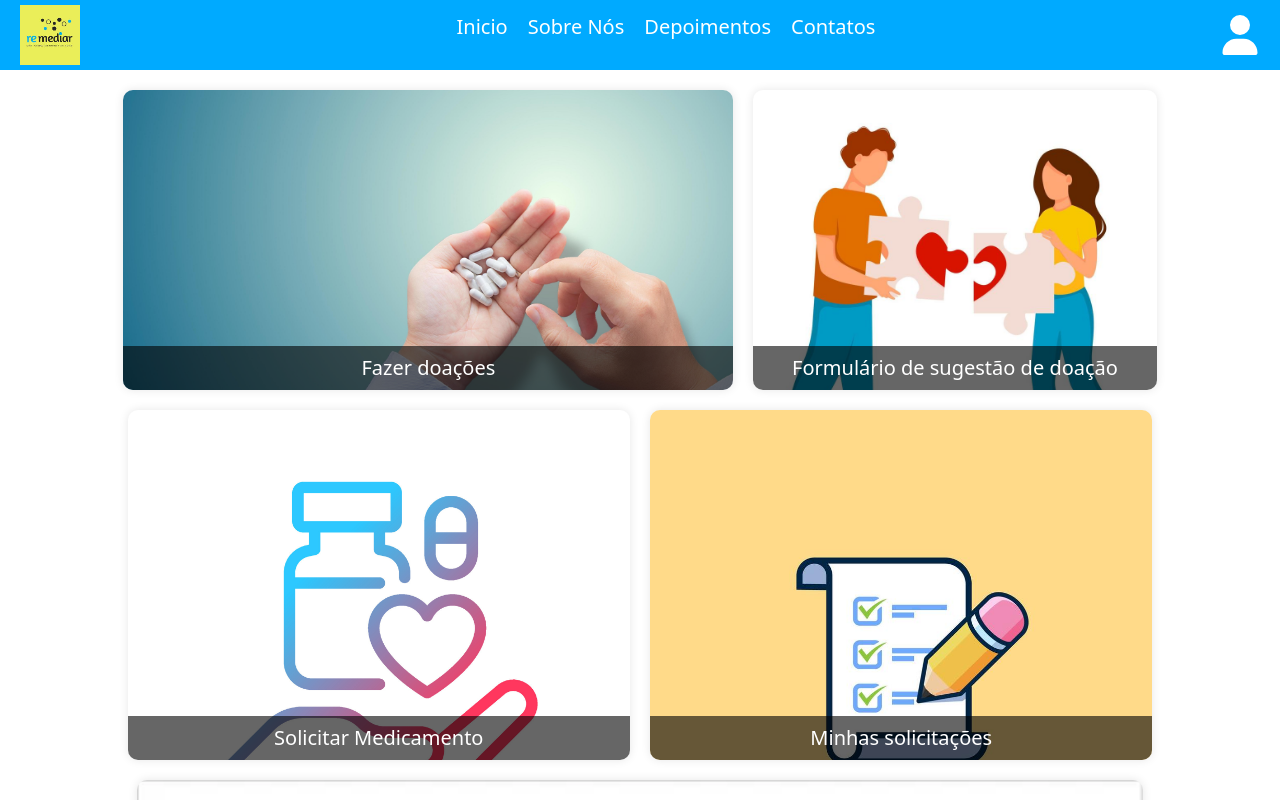
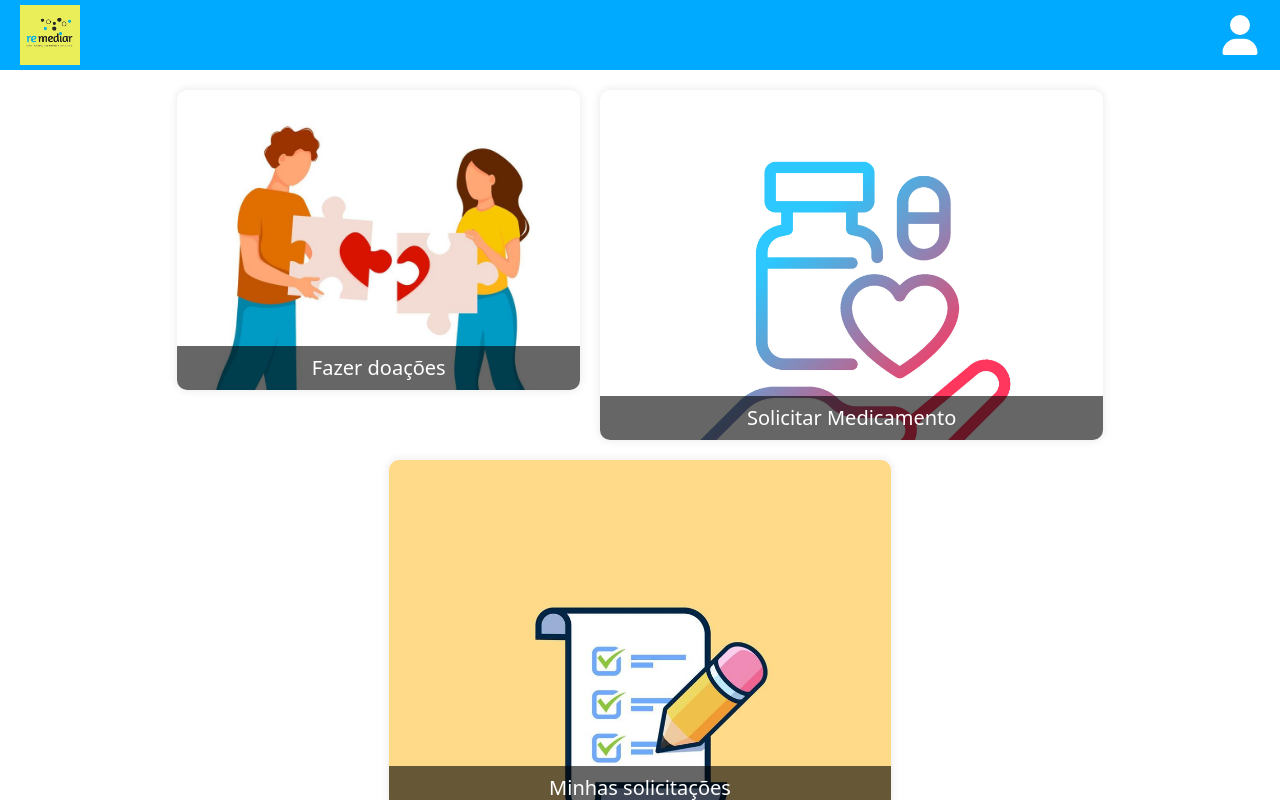
Before and after one commit to RemediarPuc/FrontEnd, an Angular app in the folder Remediar-FrontEnd/: page /HomeDoador in a window 1280 px wide. Shown: the top 800 px of the page. Built offline with nearby package versions, Linux system fonts and the light colour scheme.

Commit message:
Alterações de front

```diff
--- a/Remediar-FrontEnd/src/app/components/tela-inicial-adm/tela-inicial-adm.component.html
+++ b/Remediar-FrontEnd/src/app/components/tela-inicial-adm/tela-inicial-adm.component.html
@@ -2,14 +2,6 @@
   <div class="logo">
       <img src="assets/img/remediarLogo.jpg" alt="Remediar Logo">
   </div>
-  <nav>
-      <ul>
-          <li><a href="#inicio">Inicio</a></li>
-          <li><a href="#sobre">Sobre Nós</a></li>
-          <li><a href="#depoimentos">Depoimentos</a></li>
-          <li><a href="#contatos">Contatos</a></li>
-      </ul>
-  </nav>
   <div class="user_login">
     <a href="#">
       <svg xmlns="http://www.w3.org/2000/svg" viewBox="0 0 448 512" class="icon"><!--!Font Awesome Free 6.5.2 by @fontawesome - https://fontawesome.com License - https://fontawesome.com/license/free Copyright 2024 Fonticons, Inc.--><path fill="#ffffff" d="M224 256A128 128 0 1 0 224 0a128 128 0 1 0 0 256zm-45.7 48C79.8 304 0 383.8 0 482.3C0 498.7 13.3 512 29.7 512H418.3c16.4 0 29.7-13.3 29.7-29.7C448 383.8 368.2 304 269.7 304H178.3z"/></svg>
--- a/Remediar-FrontEnd/src/app/components/tela-inicial-doador/tela-inicial-doador.component.html
+++ b/Remediar-FrontEnd/src/app/components/tela-inicial-doador/tela-inicial-doador.component.html
@@ -3,14 +3,6 @@
   <div class="logo">
       <img src="assets/img/remediarLogo.jpg" alt="Remediar Logo">
   </div>
-  <nav>
-      <ul>
-          <li><a href="#inicio">Inicio</a></li>
-          <li><a href="#sobre">Sobre Nós</a></li>
-          <li><a href="#depoimentos">Depoimentos</a></li>
-          <li><a href="#contatos">Contatos</a></li>
-      </ul>
-  </nav>
   <div class="user_login">
     <a href="#">
       <svg xmlns="http://www.w3.org/2000/svg" viewBox="0 0 448 512" class="icon"><!--!Font Awesome Free 6.5.2 by @fontawesome - https://fontawesome.com License - https://fontawesome.com/license/free Copyright 2024 Fonticons, Inc.--><path fill="#ffffff" d="M224 256A128 128 0 1 0 224 0a128 128 0 1 0 0 256zm-45.7 48C79.8 304 0 383.8 0 482.3C0 498.7 13.3 512 29.7 512H418.3c16.4 0 29.7-13.3 29.7-29.7C448 383.8 368.2 304 269.7 304H178.3z"/></svg>
@@ -18,16 +10,10 @@
   </div>
 </header>
 <section class="dashboard">
-  <div class="dashboard-card large">
-    <a href="DoacaoMedicamento">
-      <img src="assets/img/remedioDoador.jpg" alt="Fazer doações">
-      <h3>Fazer doações</h3>
-    </a>
-  </div>
   <div class="dashboard-card medium">
     <a href="#formulario-sugestao">
       <img src="assets/img/remedioDoador05.jpg" alt="Formulário de sugestão de doação">
-      <h3>Formulário de sugestão de doação</h3>
+      <h3>Fazer doações</h3>
     </a>
   </div>
   <div class="dashboard-card small">
```
